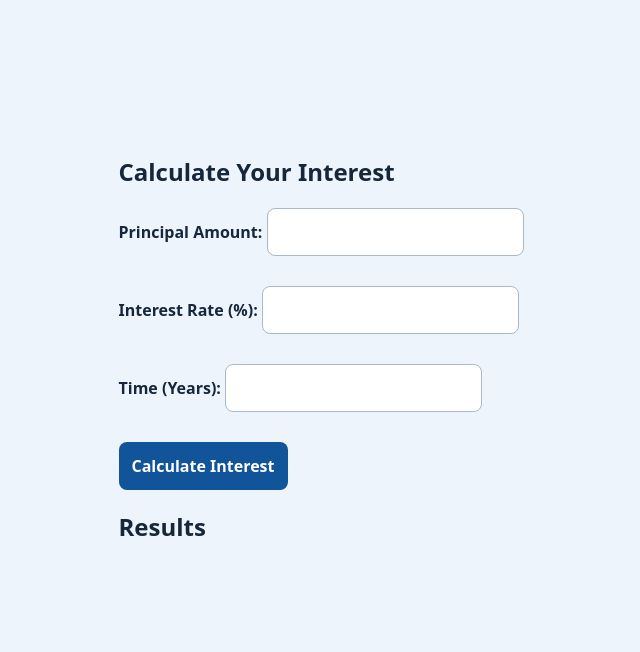
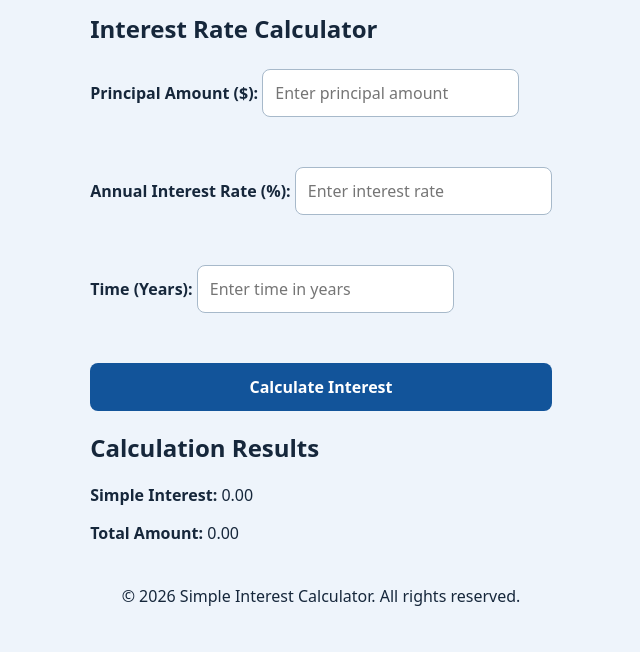
Before and after one commit to AveryJan/intermediate_webdev_finalproject, a website: page index.html in a window 1280 px wide. Shown: the part 148-800 px from the top of the page, without its empty margins (319-959 px from the left). Drawn offline with Linux system fonts and the light colour scheme.

Commit message:
Enhance index.html with SEO and accessibility improvements
Updated HTML structure and improved accessibility features.

```diff
--- a/index.html
+++ b/index.html
@@ -3,23 +3,21 @@
 
 <head>
     <meta charset="UTF-8">
+    <meta name="viewport" content="width=device-width, initial-scale=1.0">
 
-    <meta name="viewport"
-          content="width=device-width, initial-scale=1.0">
-
+    <!-- SEO Enhancements -->
     <title>Simple Interest Calculator</title>
 
-    <meta name="description"
-          content="Calculate simple interest and total repayment amounts using this interactive Interest Rate Calculator.">
+    <meta
+        name="description"
+        content="Calculate simple interest and total repayment amounts using our easy-to-use Interest Rate Calculator."
+    >
 
     <!-- Favicon -->
-    <link rel="icon"
-          type="image/x-icon"
-          href="favicon.ico">
+    <link rel="icon" type="image/x-icon" href="favicon.ico">
 
-    <!-- CSS -->
-    <link rel="stylesheet"
-          href="style.css">
+    <!-- CSS Stylesheet -->
+    <link rel="stylesheet" href="style.css">
 
     <!-- JavaScript -->
     <script src="script.js" defer></script>
@@ -27,37 +25,91 @@
 
 <body>
 
-    <h1>Simple Interest Calculator</h1>
+    <header>
+        <h1>Simple Interest Calculator</h1>
+        <p>Calculate your simple interest quickly and accurately.</p>
+    </header>
 
     <main>
-        <h2>Calculate Your Interest</h2>
+        <section aria-labelledby="calculator-heading">
 
-        <label for="principal">Principal Amount:</label>
-        <input type="number" id="principal">
+            <h2 id="calculator-heading">Interest Rate Calculator</h2>
 
-        <br><br>
+            <form id="interest-form">
 
-        <label for="rate">Interest Rate (%):</label>
-        <input type="number" id="rate">
+                <div>
+                    <label for="principal">Principal Amount ($):</label>
+                    <input
+                        type="number"
+                        id="principal"
+                        name="principal"
+                        min="0"
+                        step="0.01"
+                        placeholder="Enter principal amount"
+                        required
+                    >
+                </div>
 
-        <br><br>
+                <br>
 
-        <label for="time">Time (Years):</label>
-        <input type="number" id="time">
+                <div>
+                    <label for="rate">Annual Interest Rate (%):</label>
+                    <input
+                        type="number"
+                        id="rate"
+                        name="rate"
+                        min="0"
+                        step="0.01"
+                        placeholder="Enter interest rate"
+                        required
+                    >
+                </div>
 
-        <br><br>
+                <br>
 
-        <button type="button" onclick="calculateInterest()">
-            Calculate Interest
-        </button>
+                <div>
+                    <label for="time">Time (Years):</label>
+                    <input
+                        type="number"
+                        id="time"
+                        name="time"
+                        min="0"
+                        step="0.01"
+                        placeholder="Enter time in years"
+                        required
+                    >
+                </div>
 
-        <h2>Results</h2>
+                <br>
 
-        <p id="interest"></p>
+                <button type="button" onclick="calculateInterest()">
+                    Calculate Interest
+                </button>
 
-        <p id="total"></p>
+            </form>
 
+            <section aria-labelledby="results-heading">
+
+                <h2 id="results-heading">Calculation Results</h2>
+
+                <p>
+                    <strong>Simple Interest:</strong>
+                    <span id="interest">0.00</span>
+                </p>
+
+                <p>
+                    <strong>Total Amount:</strong>
+                    <span id="total">0.00</span>
+                </p>
+
+            </section>
+
+        </section>
     </main>
+
+    <footer>
+        <p>&copy; 2026 Simple Interest Calculator. All rights reserved.</p>
+    </footer>
 
 </body>
 </html>
```
